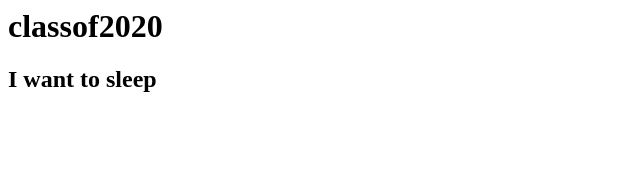
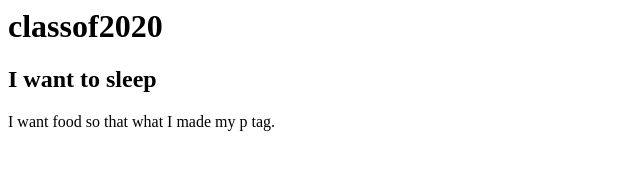
Before and after one commit to vhatton01/brandproject, a plain HTML site: page index.html in a window 1280 px wide. Shown: the whole page, without its empty margins (0-640 px from the left). Drawn offline with Linux system fonts and the light colour scheme.

Commit message:
modify my file and I  made a p tag

```diff
--- a/index.html
+++ b/index.html
@@ -5,5 +5,6 @@
     <body>
         <h1>classof2020</h1>
         <h2>I want to sleep</h2>
+        <p>I want food so that what I made my p tag.</p>
     </body>
 </html>
```
